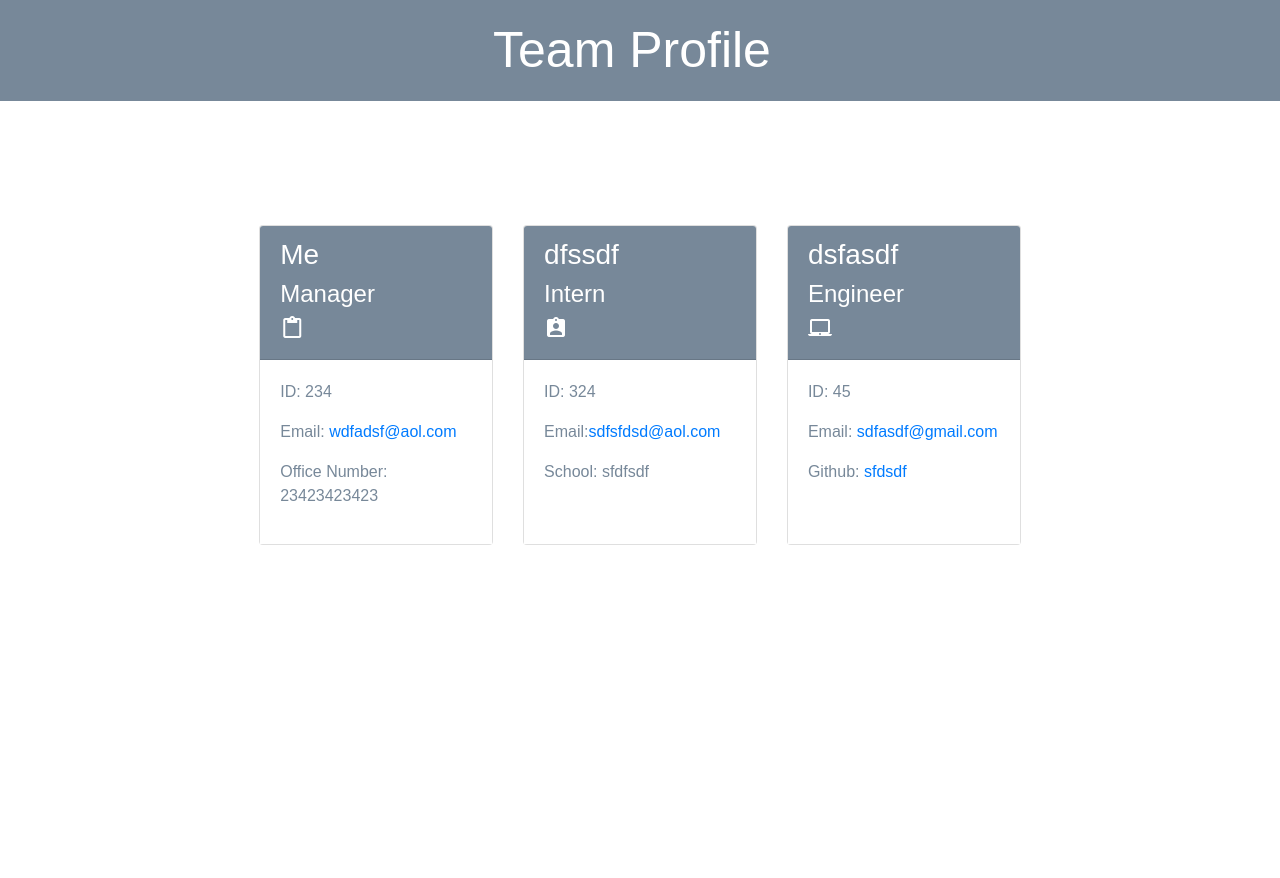
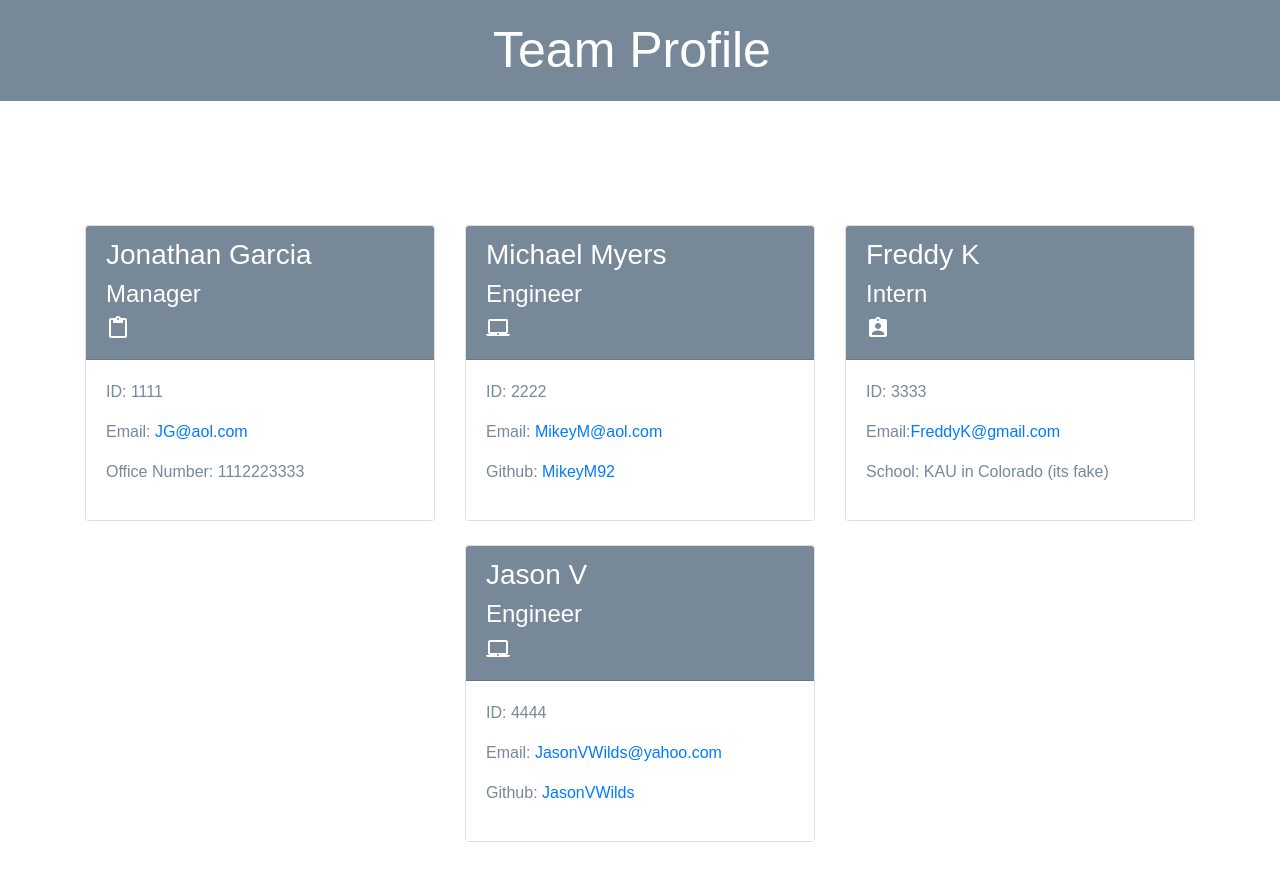
Before and after one commit to jjgarcia1993/Team-Profile-Gen-2, a website: page dist/index.html in a window 1280 px wide. Before the commit the page ends 800 px from the top, so only its background shows below. Drawn offline with nearby package versions, Linux system fonts and the light colour scheme.

Commit message:
FINAL PUSH

```diff
--- a/dist/index.html
+++ b/dist/index.html
@@ -25,13 +25,13 @@
     <div class="col-4 mt-4">
         <div class="card h-100">
             <div class="card-header">
-                <h3>Me</h3>
+                <h3>Jonathan Garcia</h3>
                 <h4>Manager</h4><i class="material-icons">content_paste</i>
             </div>
             <div class="card-body">
-                <p class="id">ID: 234</p>
-                <p class="email">Email: <a href="mailto:wdfadsf@aol.com">wdfadsf@aol.com</a></p>
-                <p class="office">Office Number: 23423423423</p>
+                <p class="id">ID: 1111</p>
+                <p class="email">Email: <a href="mailto:JG@aol.com">JG@aol.com</a></p>
+                <p class="office">Office Number: 1112223333</p>
             </div>
         </div>
     </div>
@@ -39,13 +39,27 @@
     <div class="col-4 mt-4">
         <div class="card h-100">
             <div class="card-header">
-                <h3>dfssdf</h3>
+                <h3>Michael Myers</h3>
+                <h4>Engineer</h4><i class="material-icons">laptop_mac</i>
+            </div>
+            <div class="card-body">
+                <p class="id">ID: 2222</p>
+                <p class="email">Email: <a href="mailto:MikeyM@aol.com">MikeyM@aol.com</a></p>
+                <p class="github">Github: <a href="https://github.com/MikeyM92">MikeyM92</a></p>
+            </div>
+        </div>
+    </div>
+
+    <div class="col-4 mt-4">
+        <div class="card h-100">
+            <div class="card-header">
+                <h3>Freddy K</h3>
                 <h4>Intern</h4><i class="material-icons">assignment_ind</i>
             </div>
             <div class="card-body">
-                <p class="id">ID: 324</p>
-                <p class="email">Email:<a href="mailto:sdfsfdsd@aol.com">sdfsfdsd@aol.com</a></p>
-                <p class="school">School: sfdfsdf</p>
+                <p class="id">ID: 3333</p>
+                <p class="email">Email:<a href="mailto:FreddyK@gmail.com">FreddyK@gmail.com</a></p>
+                <p class="school">School: KAU in Colorado (its fake)</p>
             </div>
     </div>
 </div>
@@ -53,13 +67,13 @@
     <div class="col-4 mt-4">
         <div class="card h-100">
             <div class="card-header">
-                <h3>dsfasdf</h3>
+                <h3>Jason V</h3>
                 <h4>Engineer</h4><i class="material-icons">laptop_mac</i>
             </div>
             <div class="card-body">
-                <p class="id">ID: 45</p>
-                <p class="email">Email: <a href="mailto:sdfasdf@gmail.com">sdfasdf@gmail.com</a></p>
-                <p class="github">Github: <a href="https://github.com/sfdsdf">sfdsdf</a></p>
+                <p class="id">ID: 4444</p>
+                <p class="email">Email: <a href="mailto:JasonVWilds@yahoo.com">JasonVWilds@yahoo.com</a></p>
+                <p class="github">Github: <a href="https://github.com/JasonVWilds">JasonVWilds</a></p>
             </div>
         </div>
     </div>
```
